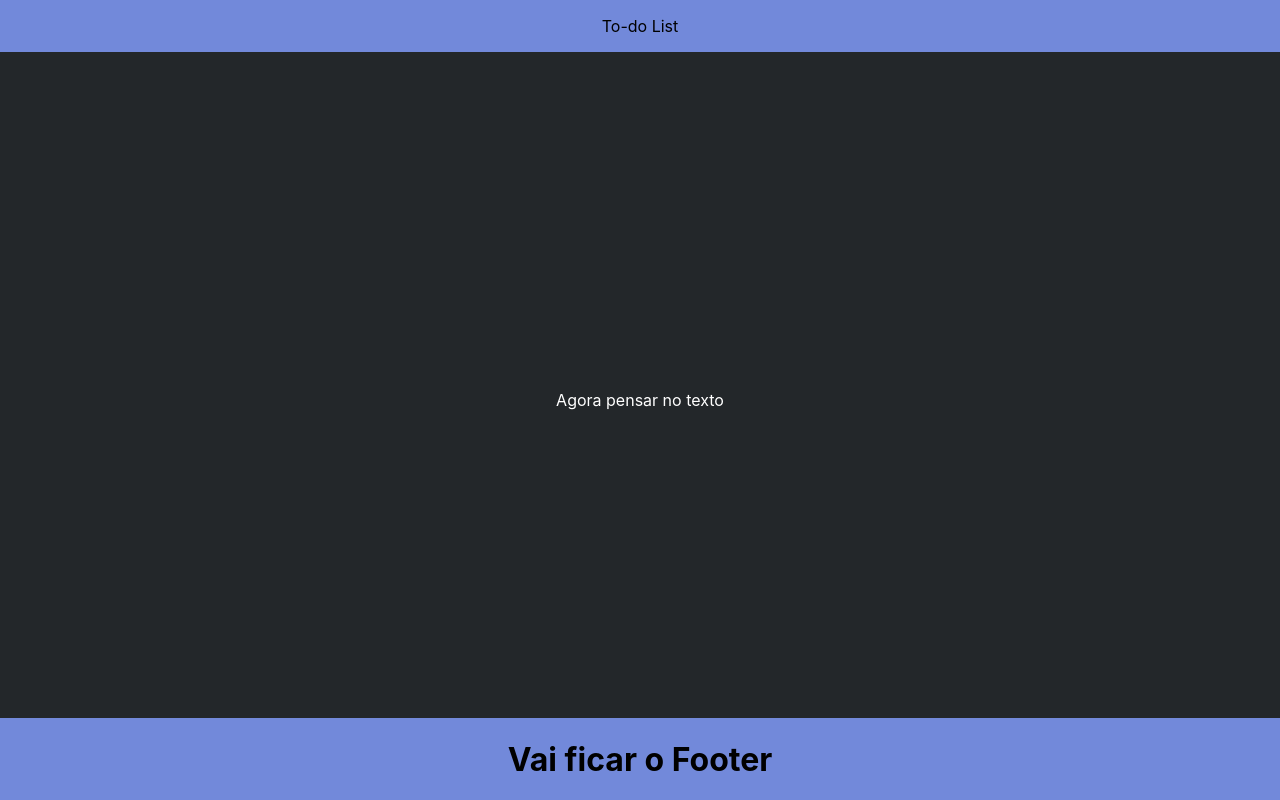
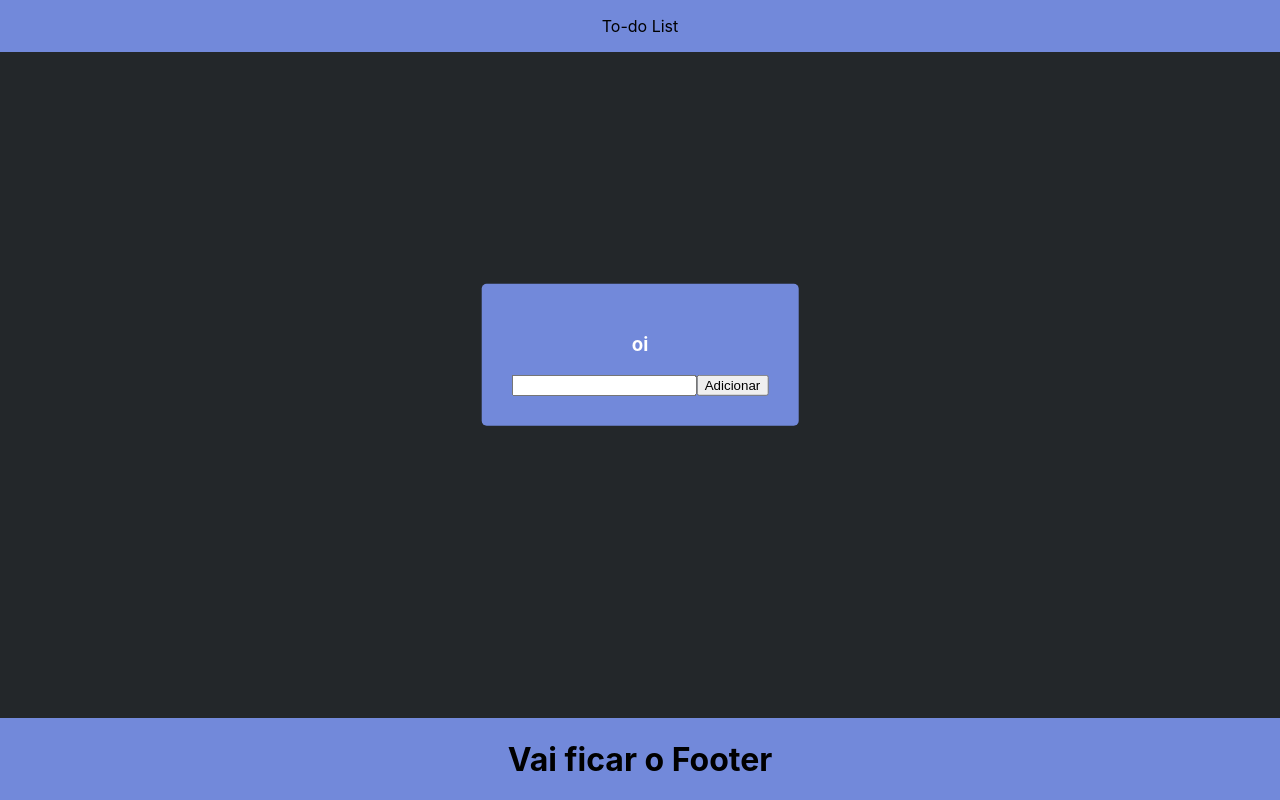
Before and after one commit to Leonardo-ST/desafio-v, a React (Create React App) app: page / in a window 1280 px wide. Built offline with nearby package versions, Linux system fonts and the light colour scheme.

Commit message:
ta funcionando e organizei o codigo

```diff
--- a/src/App.js
+++ b/src/App.js
@@ -1,4 +1,4 @@
-import { BrowserRouter as Router, Routes, Route} from "react-router-dom";
+import { BrowserRouter as Router, Routes, Route } from "react-router-dom";
 import './css/App.css';
 import './css/index.css'
 import Home from "./components/pages/Home";
@@ -13,7 +13,7 @@ function App() {
 
       <Router>
         <Routes>
-    <Route exact path="/" element={<Home /> } />
+          <Route exact path="/" element={<Home />} />
         </Routes>
       </Router>
 
--- a/src/components/Navbar.js
+++ b/src/components/Navbar.js
@@ -6,9 +6,9 @@ import '../css/Navbar.css'
 function Navbar() {
   return (
     <div className="navbar">
-        <nav>
-          <p>To-do List</p>
-        </nav>
+      <nav>
+        <p>To-do List</p>
+      </nav>
     </div>
   );
 }
--- /dev/null
+++ b/src/components/items/TodoForm.js
@@ -0,0 +1,25 @@
+import React, { useState } from 'react';
+
+function TodoForm({ addTodo }) {
+    const [text, setText] = useState('');
+
+    const handleSubmit = e => {
+        e.preventDefault();
+        if (!text.trim()) return;
+        addTodo(text);
+        setText('');
+    };
+
+    return (
+        <form onSubmit={handleSubmit}>
+            <input
+                type="text"
+                value={text}
+                onChange={e => setText(e.target.value)}
+            />
+            <button type="submit">Adicionar</button>
+        </form>
+    );
+}
+
+export default TodoForm;
--- /dev/null
+++ b/src/components/items/TodoItem.js
@@ -0,0 +1,19 @@
+import React from 'react';
+
+function TodoItem({ item, toggleComplete, deleteTodo }) {
+  return (
+    <div>
+      <input
+        type="checkbox"
+        checked={item.completed}
+        onChange={() => toggleComplete(item.id)}
+      />
+      <span style={{ textDecoration: item.completed ? 'line-through' : 'none' }}>
+        {item.text}
+      </span>
+      <button onClick={() => deleteTodo(item.id)}>excluir</button>
+    </div>
+  );
+}
+
+export default TodoItem;
--- /dev/null
+++ b/src/components/items/TodoList.js
@@ -0,0 +1,19 @@
+import React from 'react';
+import TodoItem from './TodoItem';
+
+function TodoList({ todos, toggleComplete, deleteTodo }) {
+    return (
+        <div>
+            {todos.map(todo => (
+                <TodoItem
+                    key={todo.id}
+                    item={todo}
+                    toggleComplete={toggleComplete}
+                    deleteTodo={deleteTodo}
+                />
+            ))}
+        </div>
+    );
+}
+
+export default TodoList;
--- a/src/components/pages/Home.js
+++ b/src/components/pages/Home.js
@@ -1,10 +1,48 @@
+import React, { useState, useEffect } from 'react';
+import TodoList from '../items/TodoList';
+import TodoForm from '../items/TodoForm';
 import '../../css/Home.css';
 
 function Home() {
-    return(
+
+    const [todos, setTodos] = useState([]);
+
+    useEffect(() => {
+        const storedTodos = JSON.parse(localStorage.getItem('todos'));
+        if (storedTodos) {
+            setTodos(storedTodos);
+        }
+    }, []);
+
+    const addTodo = text => {
+        const newTodo = { id: Date.now(), text, completed: false };
+        const updatedTodos = [...todos, newTodo];
+        setTodos(updatedTodos);
+        localStorage.setItem('todos', JSON.stringify(updatedTodos));
+    };
+
+    const toggleComplete = id => {
+        const updatedTodos = todos.map(todo =>
+            todo.id === id ? { ...todo, completed: !todo.completed } : todo
+        );
+        setTodos(updatedTodos);
+        localStorage.setItem('todos', JSON.stringify(updatedTodos));
+    };
+
+    const deleteTodo = id => {
+        const updatedTodos = todos.filter(todo => todo.id !== id);
+        setTodos(updatedTodos);
+        localStorage.setItem('todos', JSON.stringify(updatedTodos));
+    };
+
+    return (
         <div className='body_da_pagina'>
             <div className='centro'>
-                <p>Agora pensar no texto</p>
+                <div className='centro_quadro'>
+                    <h3>oi</h3>
+                    <TodoForm addTodo={addTodo} />
+                    <TodoList todos={todos} toggleComplete={toggleComplete} deleteTodo={deleteTodo} />
+                </div>
             </div>
         </div>
     );
--- a/src/css/App.css
+++ b/src/css/App.css
@@ -37,6 +37,7 @@
   from {
     transform: rotate(0deg);
   }
+
   to {
     transform: rotate(360deg);
   }
--- a/src/css/Footer.css
+++ b/src/css/Footer.css
@@ -1,7 +1,7 @@
 .footer {
-    position: fixed;
-    bottom: 0;
-    width: 100%;
-    background-color: #7289DA; /* Cor de fundo (opcional) */
-    /* Outros estilos do footer */
-  }
+  position: fixed;
+  bottom: 0;
+  width: 100%;
+  background-color: #7289DA;
+
+}
--- a/src/css/Home.css
+++ b/src/css/Home.css
@@ -7,3 +7,13 @@
     left: 50%;
     transform: translate(-50%, -50%);
   }
+
+  .centro_quadro {
+    background-color: #7289DA;
+    padding: 30px;
+    border-radius: 5px;
+    margin: auto;
+    margin-top: 10px;
+    max-height: auto;
+    margin-bottom: 100px;
+  }
--- a/src/css/index.css
+++ b/src/css/index.css
@@ -5,7 +5,7 @@ body {
     sans-serif;
   -webkit-font-smoothing: antialiased;
   -moz-osx-font-smoothing: grayscale;
- background-color: #23272A !important;
+  background-color: #23272a !important;
 }
 
 code {
```
Also changed, not shown: src/components/Footer.js (+5 -5 lines), src/css/Navbar.css (indentation only). Lines whose indentation alone changed are shown as unchanged.
